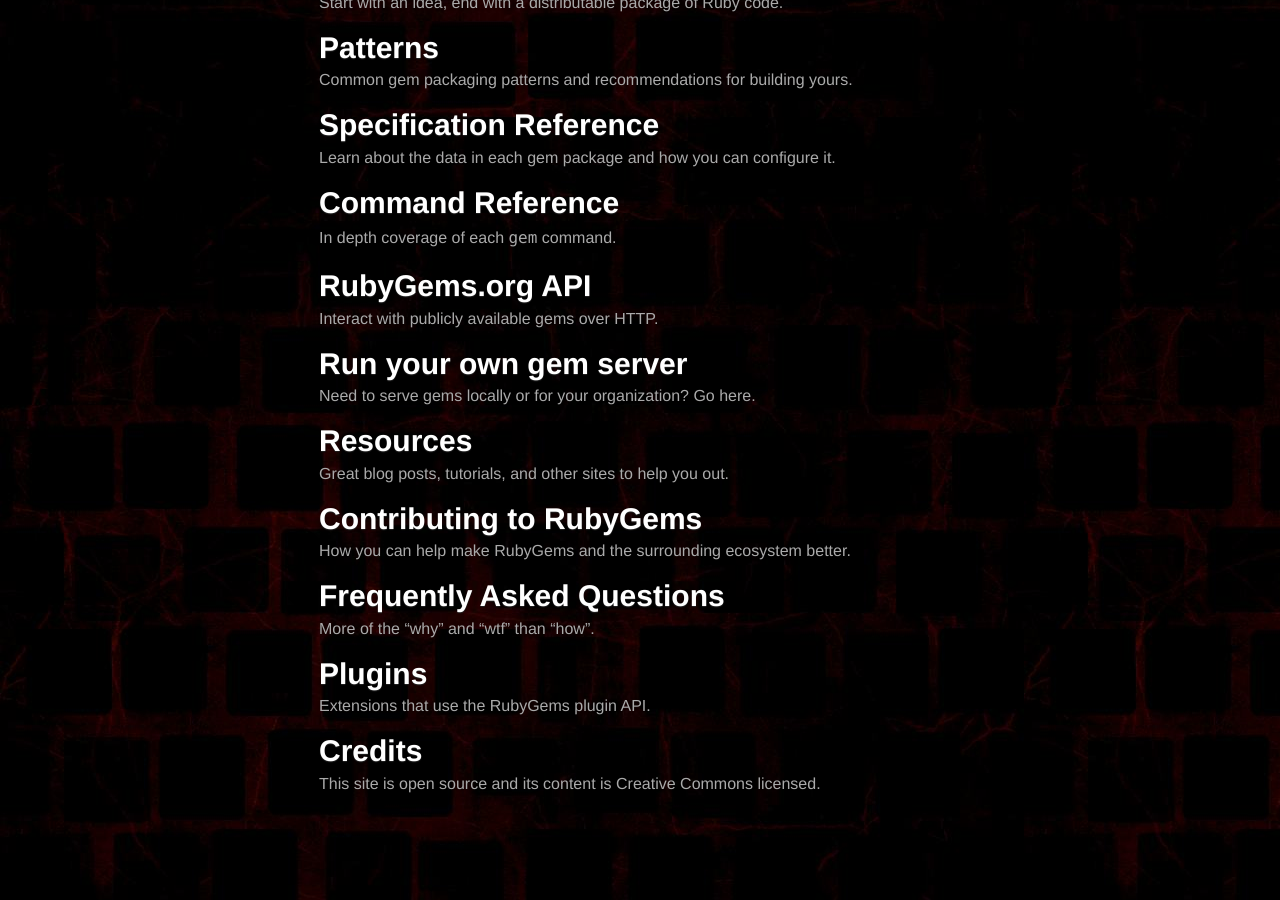
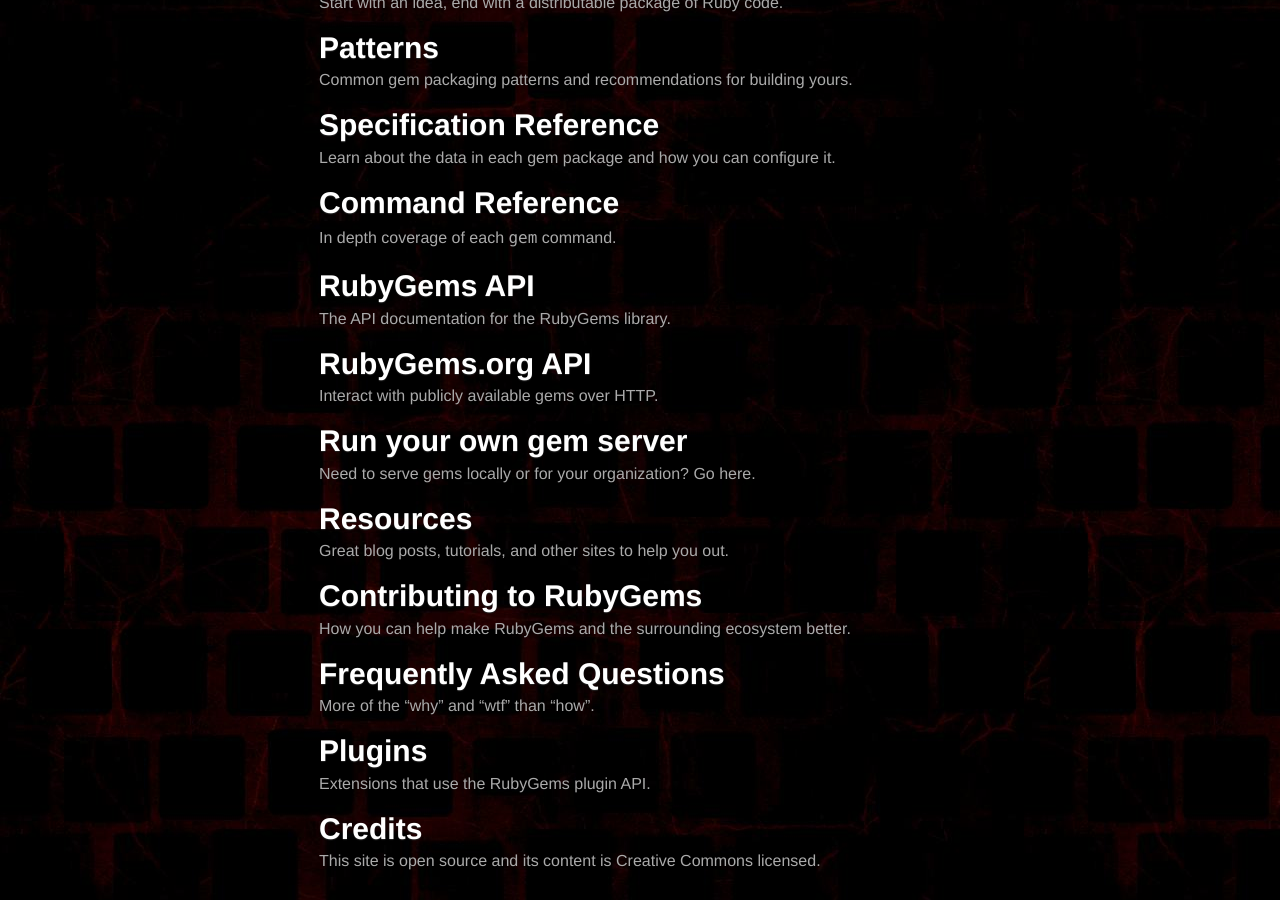
Before and after one commit to radar/guides, a Jekyll site: the page built from index.md, in a window 1280 px wide and 900 px high, scrolled down 811 px. Built offline with Jekyll 4.4.1, drawn with Linux system fonts in a browser that asks for light colours.

Commit message:
Add RubyGems API link
Now that docs.rubygems.org is gone we need a link

```diff
--- a/index.md
+++ b/index.md
@@ -47,6 +47,11 @@ Learn about the data in each gem package and how you can configure it.
 
 In depth coverage of each `gem` command.
 
+[RubyGems API](http://rubygems.rubyforge.org/rubygems-update)
+---------------
+
+The API documentation for the RubyGems library.
+
 [RubyGems.org API](/rubygems-org-api)
 ---------------
 
```
